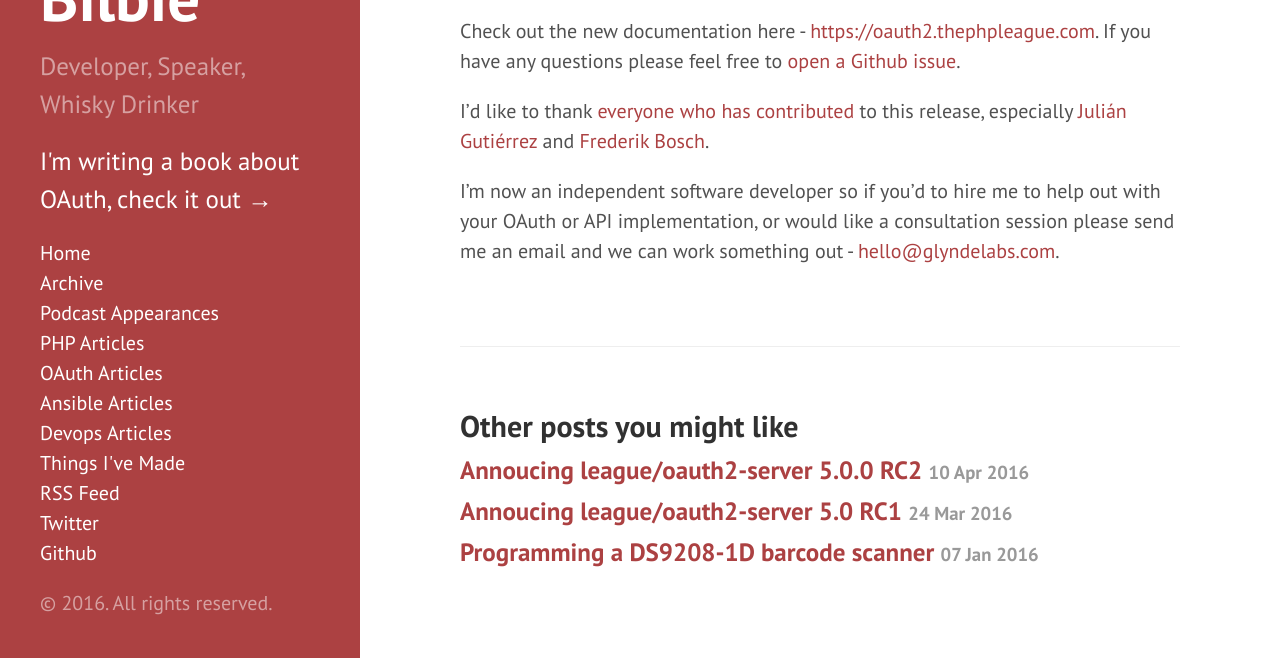
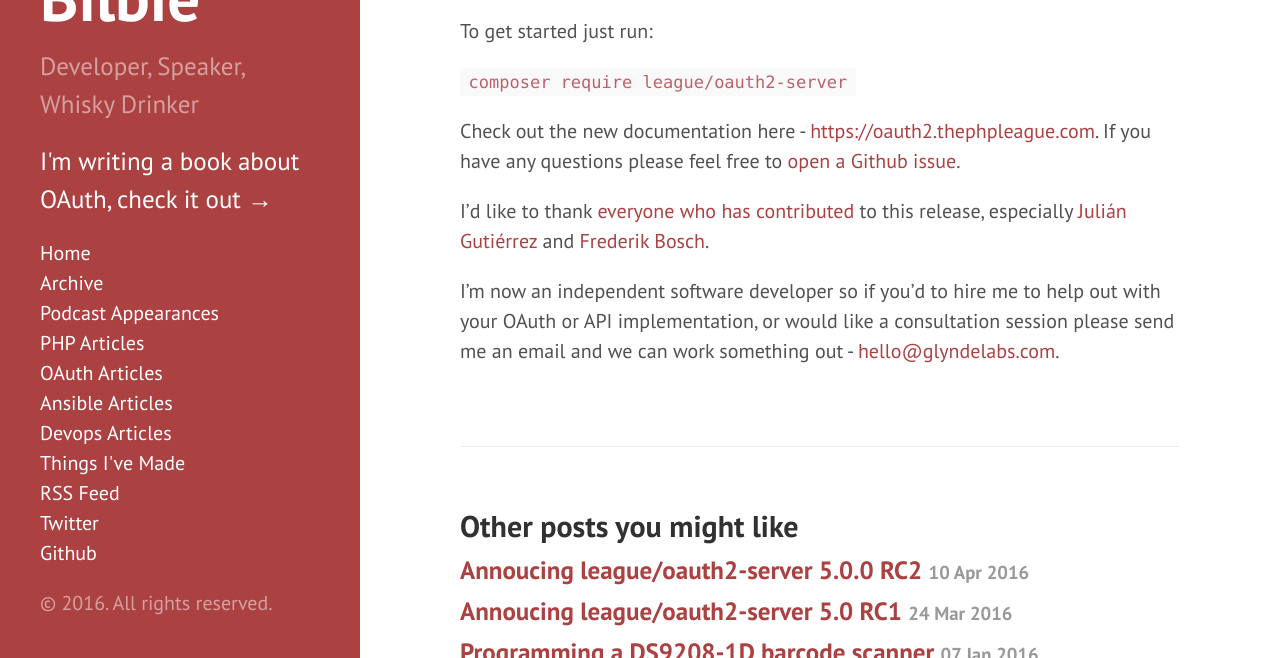
Before and after one commit to alexbilbie/alexbilbie.github.com, a Jekyll site: the page built from _posts/2016-04-18-league-oauth2-server-version-5-is-out.md, in a window 1280 px wide and 900 px high, scrolled down 722 px, cut to the strip 242-900 px from the top of the window. Built offline with Jekyll 4.4.1, drawn with Linux system fonts in a browser that asks for light colours.

Commit message:
Update 2016-04-18-league-oauth2-server-version-5-is-out.md

```diff
--- a/_posts/2016-04-18-league-oauth2-server-version-5-is-out.md
+++ b/_posts/2016-04-18-league-oauth2-server-version-5-is-out.md
@@ -22,6 +22,10 @@ Your API endpoints can easily be secured using the resource server PSR-7 middlew
 
 <script src="https://gist.github.com/alexbilbie/face0c52f60c621edd301c2be5c0f1a8.js"></script>
 
+To get started just run:
+
+`composer require league/oauth2-server`
+
 Check out the new documentation here - [https://oauth2.thephpleague.com](https://oauth2.thephpleague.com). If you have any questions please feel free to [open a Github issue](https://github.com/thephpleague/oauth2-server/issues/new).
 
 I'd like to thank [everyone who has contributed](https://github.com/thephpleague/oauth2-server/graphs/contributors?from=2015-08-02&to=2016-04-18&type=c) to this release, especially [Julián Gutiérrez](https://github.com/juliangut) and [Frederik Bosch](https://github.com/frederikbosch).
```
